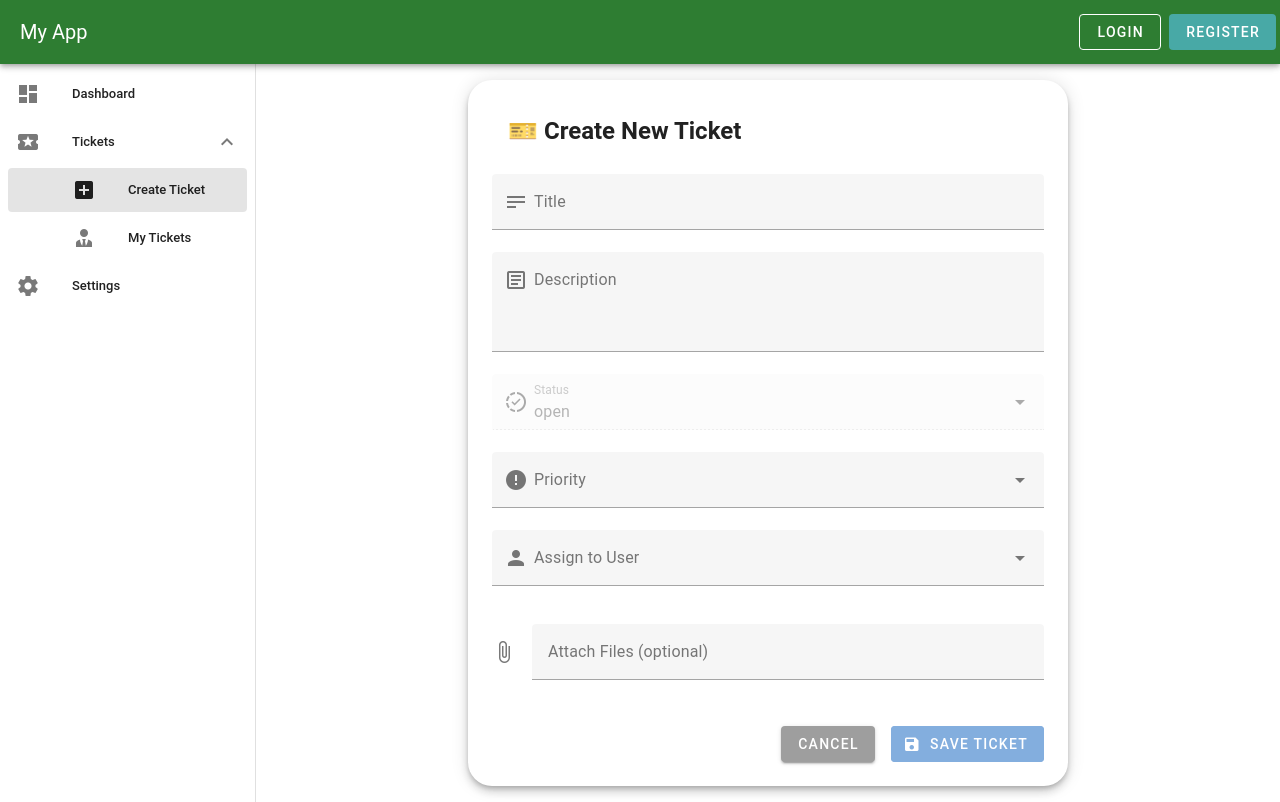
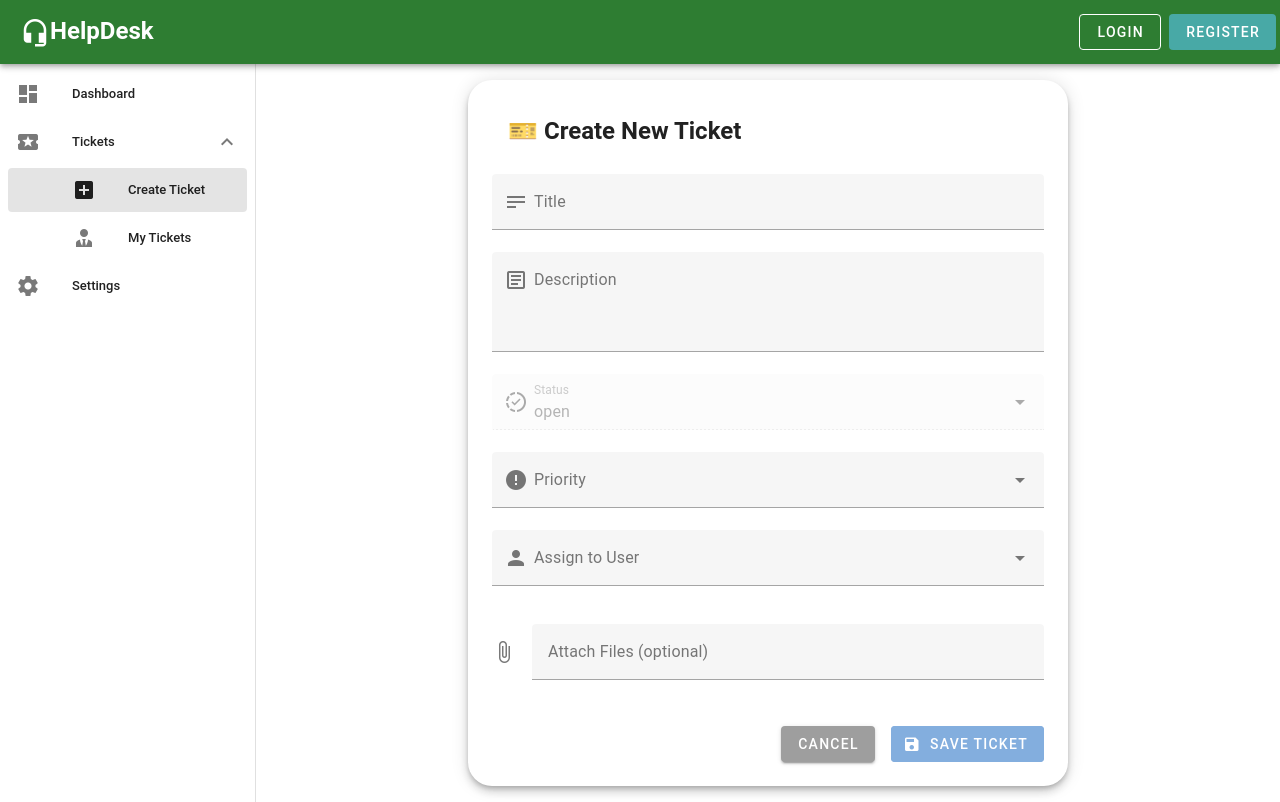
Before and after one commit to Emaxy10/helpdesk_vue, a Vue app: page /tickets/create in a window 1280 px wide. Built offline with nearby package versions, Linux system fonts and the light colour scheme; no server answers; a small style sheet from the web is missing.

Commit message:
25/10/25

```diff
--- a/src/components/NavBar.vue
+++ b/src/components/NavBar.vue
@@ -1,6 +1,11 @@
 <template>
   <v-app-bar app color="green-darken-3" dark>
-    <v-app-bar-title>My App</v-app-bar-title>
+<v-app-bar-title class="d-flex align-center gap-2">
+  <v-icon icon="mdi-headset" size="30" class="text-white" />
+  <span class="text-h5 font-weight-bold text-white">HelpDesk</span>
+</v-app-bar-title>
+
+
 
     <v-spacer></v-spacer>
 
--- a/src/pages/CreateTicketPage.vue
+++ b/src/pages/CreateTicketPage.vue
@@ -162,7 +162,7 @@ const submitForm = async () => {
 
       console.log("Ticket submitted:", response.data)
       success.value = true
-      router.push("/tickets")
+      router.push("/tickets/my")
     } catch (error) {
       console.error("Error submitting ticket:", error)
     } finally {
--- a/src/pages/LoginPage.vue
+++ b/src/pages/LoginPage.vue
@@ -112,7 +112,10 @@ async function loginUser() {
   if (!success) return
 
   try {
-    await authStore.login(state)  // use Pinia action
+    const response = await authStore.login(state)  // use Pinia action
+    console.log(response.success)
+
+    if(response.success === false) return
     router.push('/dashboard')
   } catch (error) {
     console.error('Login error:', error.response?.data || error.message)
--- a/src/stores/auth.js
+++ b/src/stores/auth.js
@@ -29,14 +29,20 @@ export const useAuthStore = defineStore("auth", {
         // 2. Attempt login
         const response = await api.post("/login", credentials)
 
-        console.log('Login response:', response)
+        console.log('Login response:', response.data.status)
 
-        if (response.status === 200) {
-          console.log('Step 3: Fetching user data...')
+        if(response.data.status === 401){
+          alert('email or passowrd incorret')
+          router.push('/login')
+          return { success: false } // ✅ Stop execution here
+        }
 
-          // 3. Get user data
-          await this.fetchUser()
-          console.log('Login successful, user:', this.user)
+        if (response.data.status === 200) {
+        //   console.log('Step 3: Fetching user data...')
+
+        //   // 3. Get user data
+        //   await this.fetchUser()
+        //   console.log('Login successful, user:', this.user)
           return { success: true }
         }
       } catch (error) {
```
